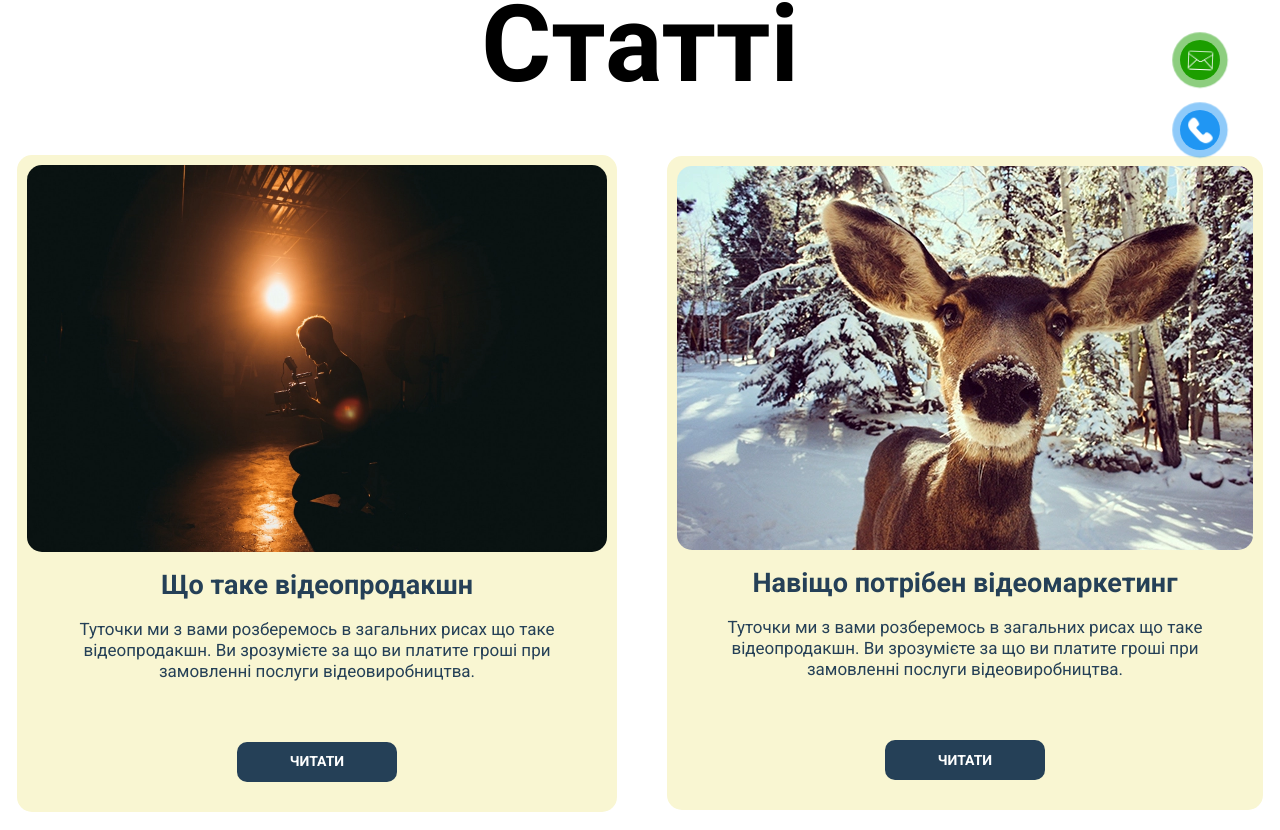
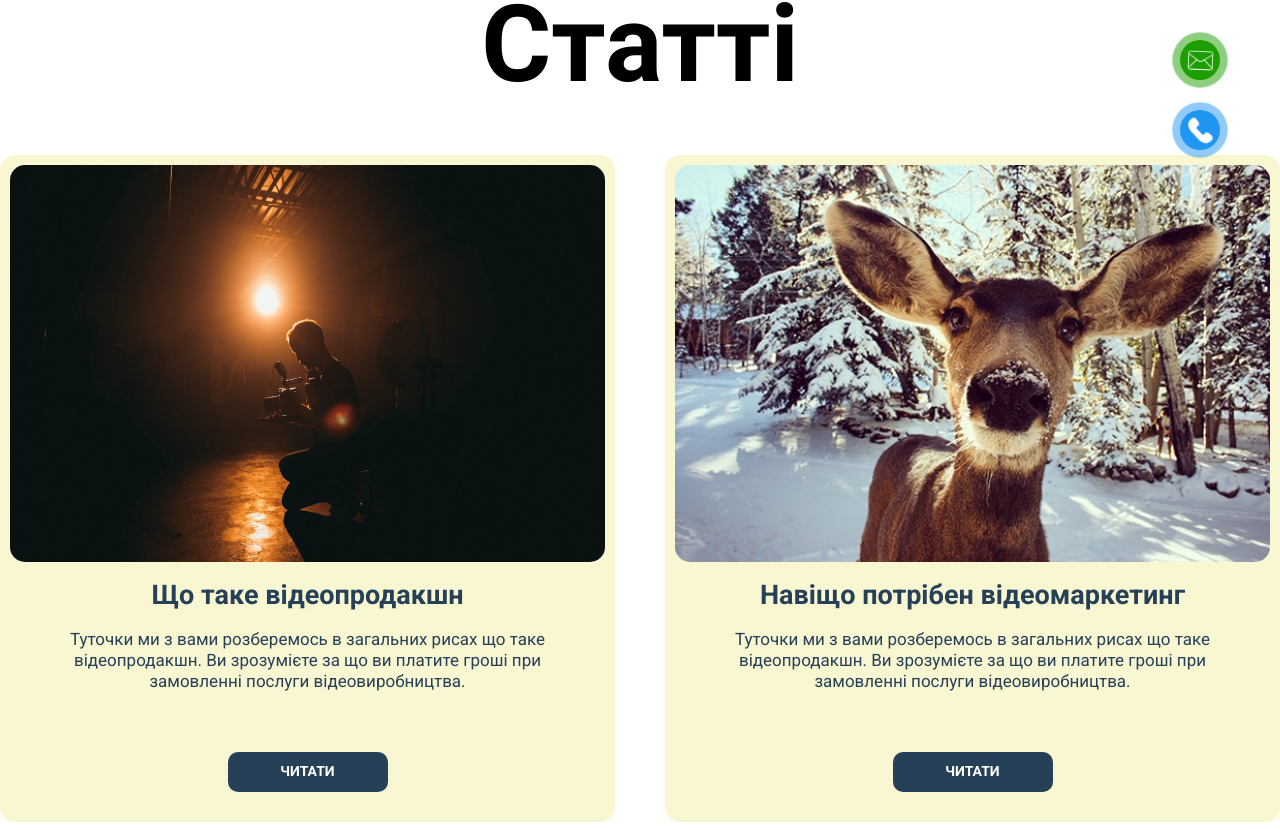
Before and after one commit to agrofilming/agrofilming-next, a Next.js app: page /blog in a window 1280 px wide. Shown: the part 590-1420 px from the top of the page. Built offline with nearby package versions, Linux system fonts and the light colour scheme.

Commit message:
blog page

```diff
--- a/src/containers/BlogPage/components/PostItem/index.module.scss
+++ b/src/containers/BlogPage/components/PostItem/index.module.scss
@@ -3,7 +3,8 @@
 
 .container {
   @include m.flex(20px, center, flex-start, column);
-  max-width: 600px;
+  width: 100%;
+  max-width: 900px;
   padding: 10px;
   border-radius: 15px;
   background: v.$color-cream-light;
```
